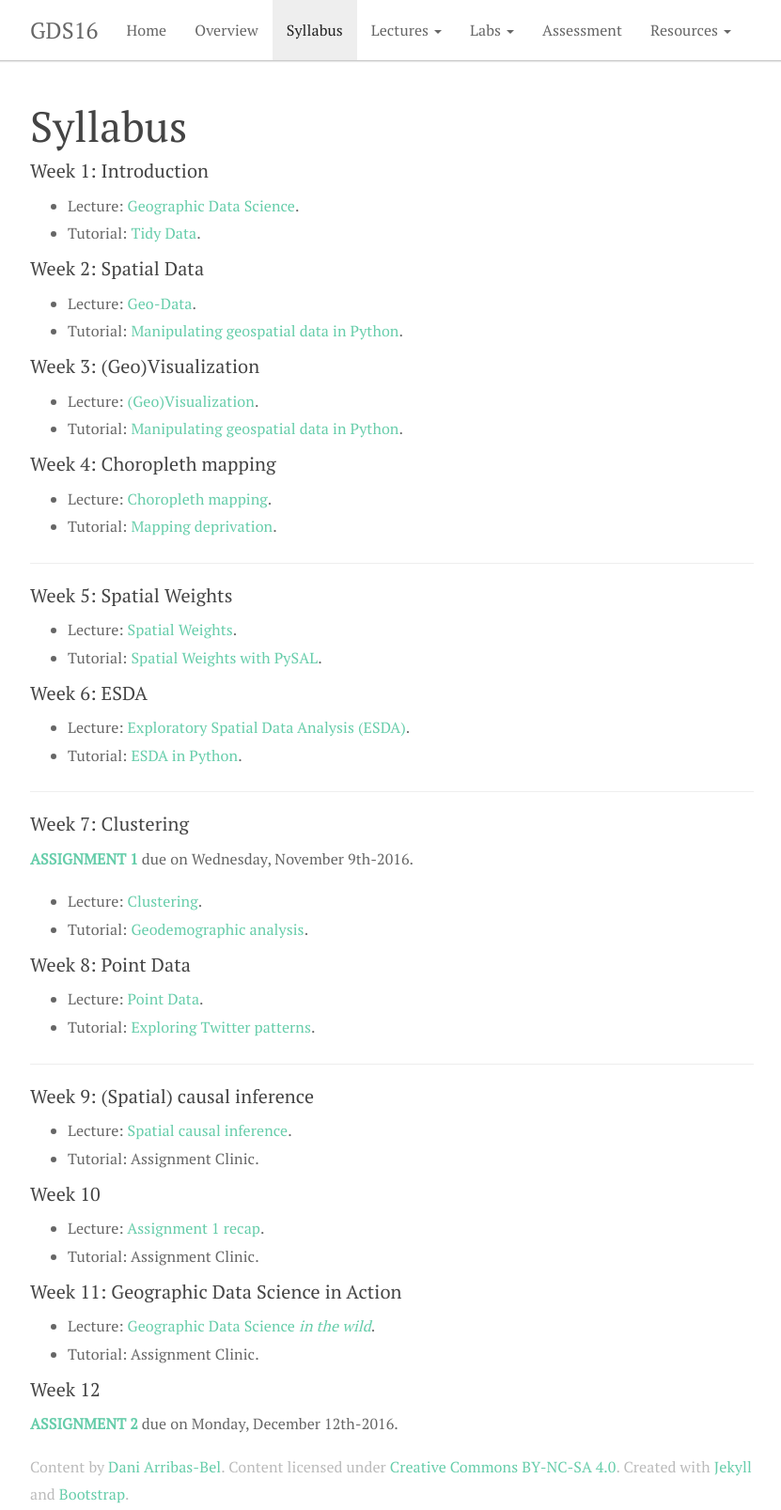
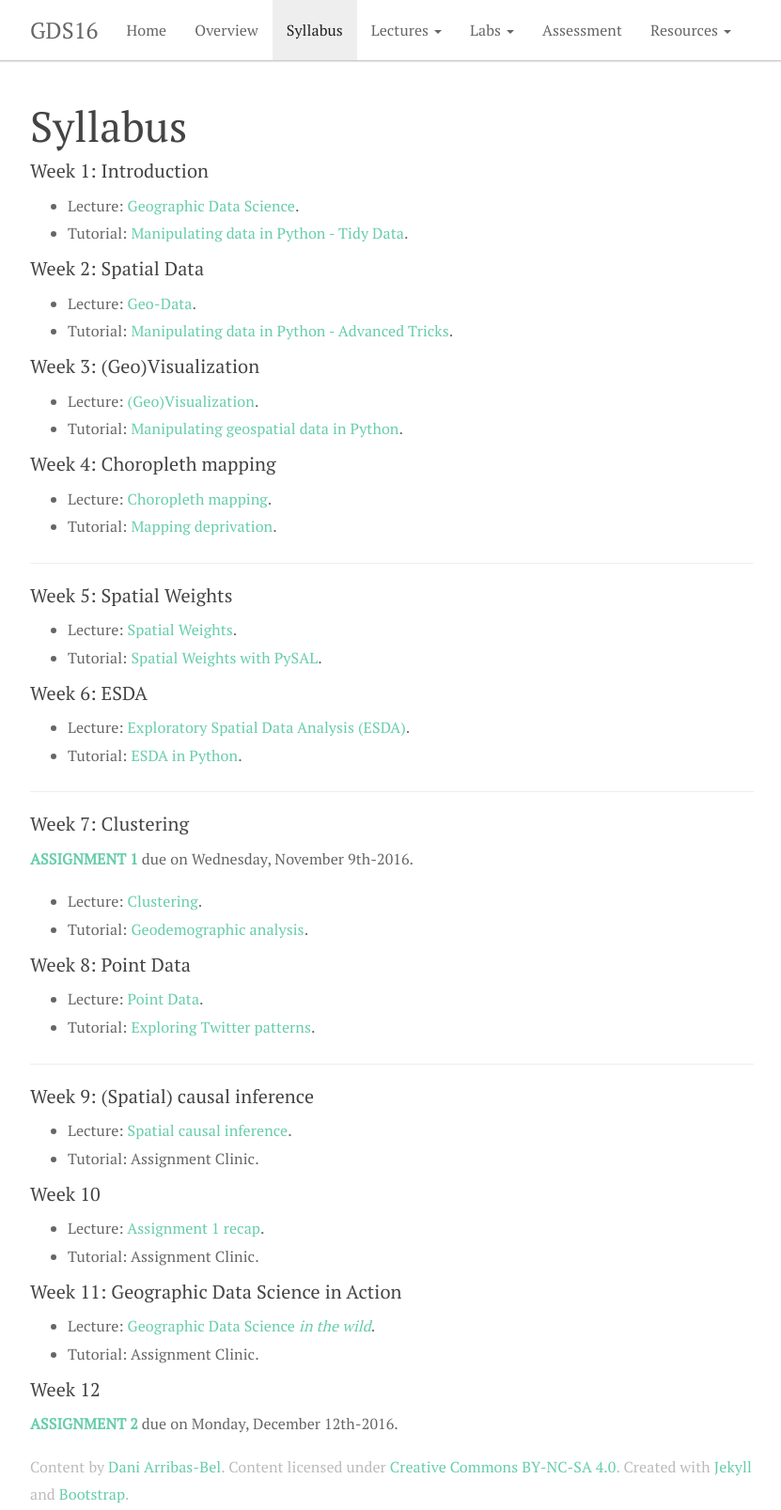
Before and after one commit to darribas/gds16, a Jekyll site: the page built from syllabus.md, in a window 1280 px wide. Shown: the whole page at 94% size, without its empty margins (223-1054 px from the left). Built offline with Jekyll 4.4.1, drawn with Linux system fonts in a browser that asks for light colours; nearby versions of some CDN libraries.

Commit message:
Fixing links to new Lab 1 notebooks

```diff
--- a/content/website_data/syllabus.md
+++ b/content/website_data/syllabus.md
@@ -4,12 +4,12 @@
 ##### Week 1: Introduction
 
 * Lecture: [Geographic Data Science](notes/Class_01.html).
-* Tutorial: [Tidy Data](labs/Lab_01.html).
+* Tutorial: [Manipulating data in Python - Tidy Data](labs/Lab_01.html).
 
 ##### Week 2: Spatial Data
 
 * Lecture: [Geo-Data](notes/Class_02.html).
-* Tutorial: [Manipulating geospatial data in Python](labs/Lab_02.html).
+* Tutorial: [Manipulating data in Python - Advanced Tricks](labs/Lab_01.html).
 
 ##### Week 3: (Geo)Visualization
 
```
Also changed, not shown: _labs/Lab_01.md (+12 -4 lines).
